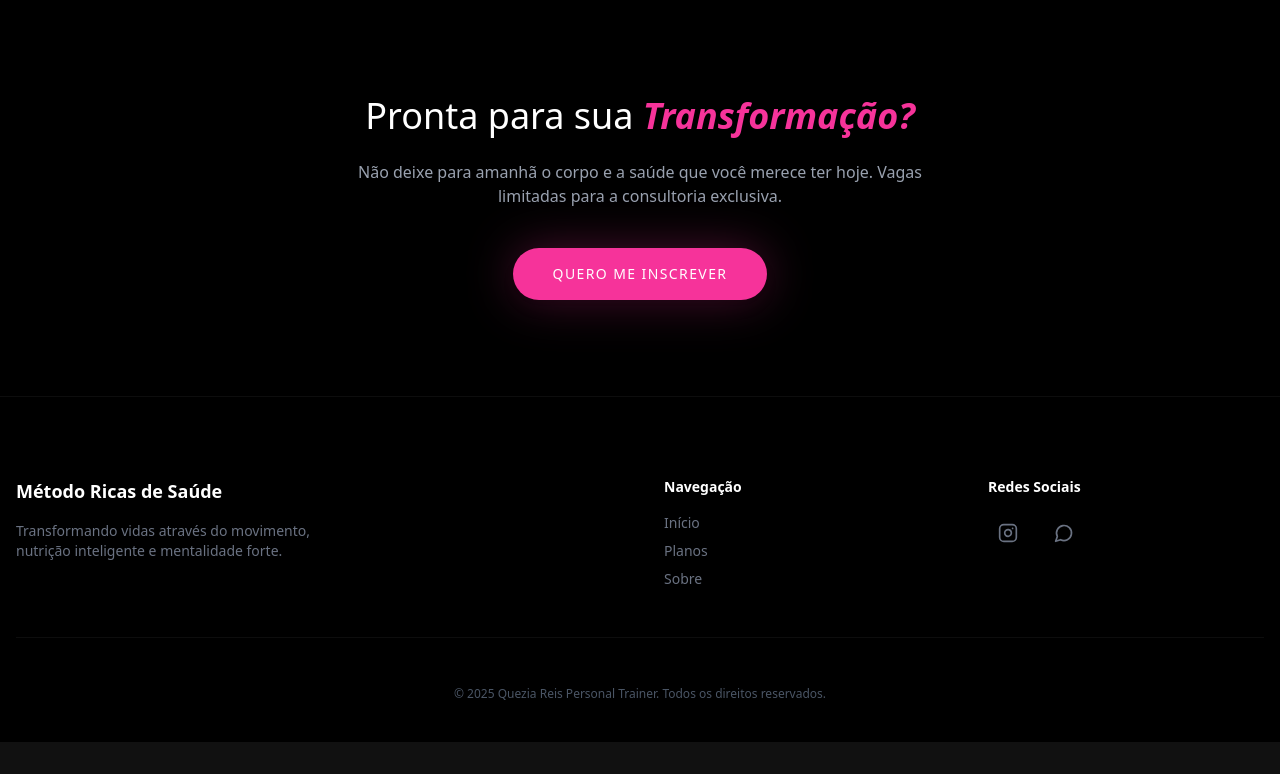
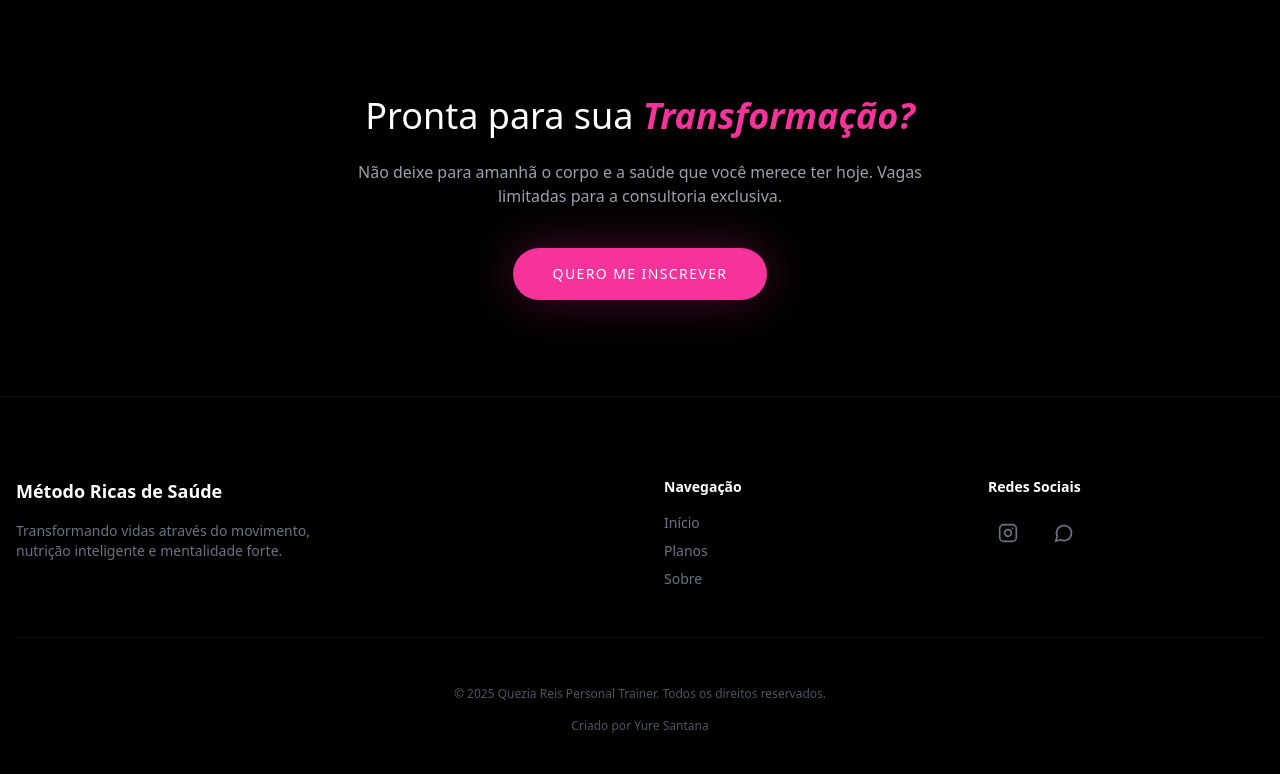
Before and after one commit to SantanaYure/ricasdesaude, a React (Vite) app: page / in a window 1280 px wide. Shown: the part 6742-7516 px from the top of the page. Before the commit the page ends 7484 px from the top, so only its background shows below. Built offline with nearby package versions, Linux system fonts and the light colour scheme.

Commit message:
style: adiciona crédito ao criador no rodapé do componente Footer

```diff
--- a/src/components/Footer.tsx
+++ b/src/components/Footer.tsx
@@ -64,6 +64,17 @@
 
         <div className="text-center pt-12 mt-12 border-t border-white/5 text-xs text-gray-600">
           <p>© {new Date().getFullYear()} Quezia Reis Personal Trainer. Todos os direitos reservados.</p>
+          <p className="mt-4">
+            Criado por{' '}
+            <a
+              href="https://meu-portfolio-25xr9d90s-santanayures-projects.vercel.app/"
+              target="_blank"
+              rel="noopener noreferrer"
+              className="hover:text-gray-400 transition-colors"
+            >
+              Yure Santana
+            </a>
+          </p>
         </div>
       </div>
     </footer>
```
